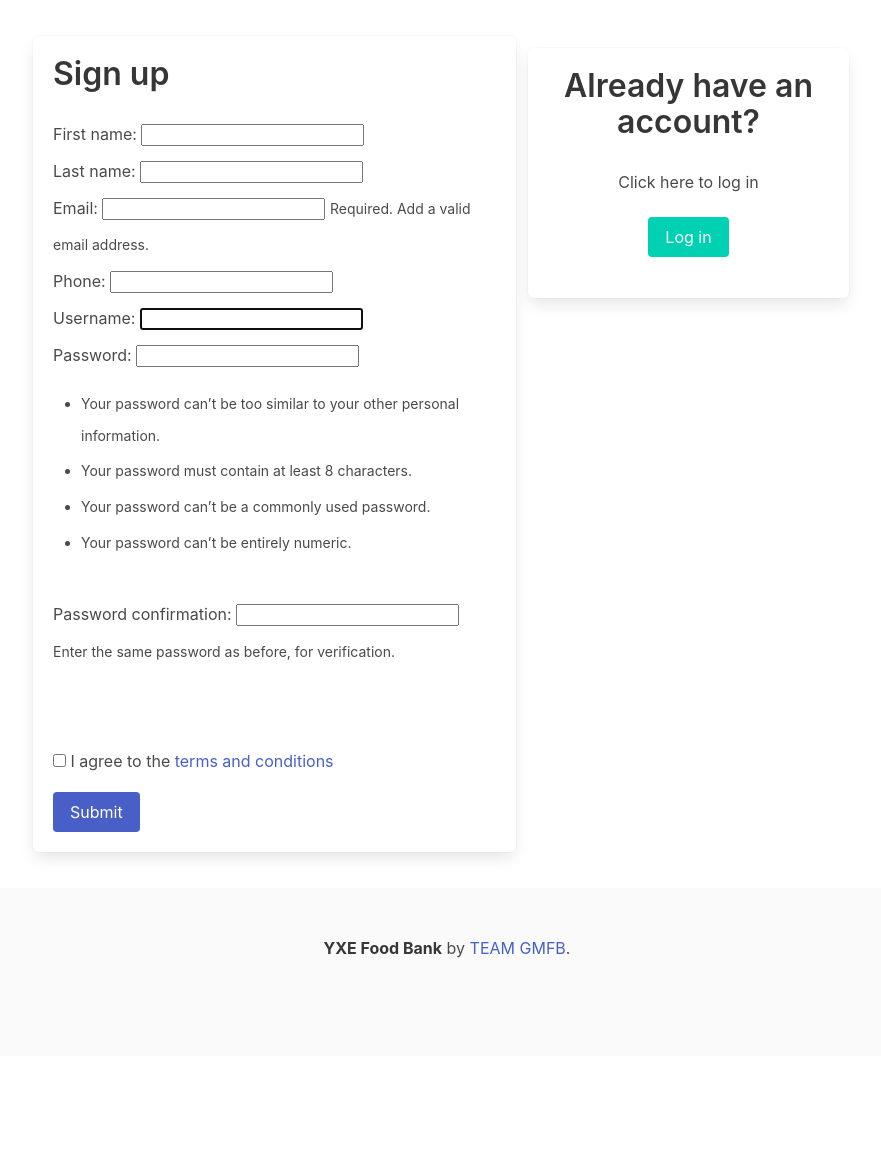
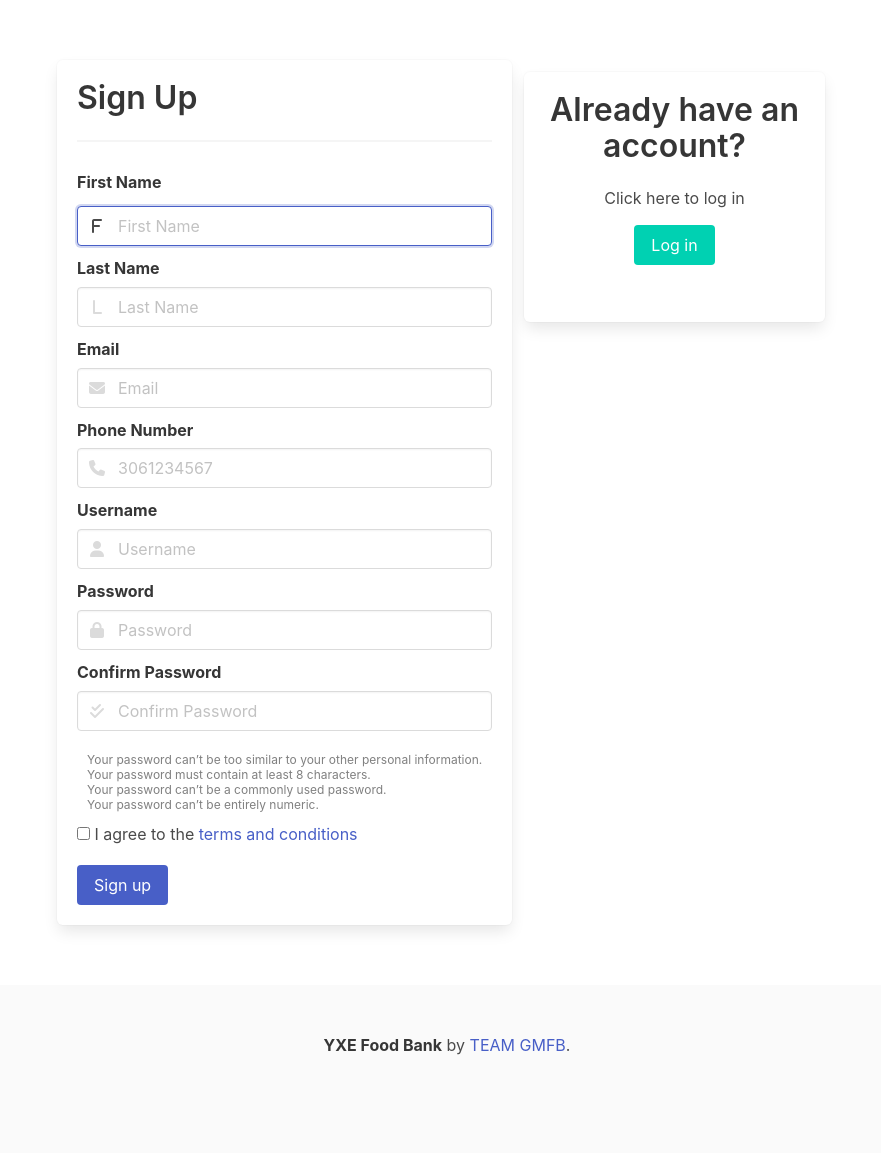
Before and after one commit to seemslikeali/yxefoodbank, a Django app: page /register/ in a window 1280 px wide. Shown: the part 56-1209 px from the top of the page, without its empty margins (193-1074 px from the left). Before the commit the page ends 1014 px from the top, so only its background shows below. Run offline with Django 4.2, Linux system fonts and the light colour scheme; some libraries are stand-ins or nearby versions.

Commit message:
account registration form overhaul
changed the way its done/  use register.html for now....

readdded the correct html

readdded the correct html

typo for errors notification

some changes to form layout etc...

linking/finished details

signup/login/every page/navbar

Update readme.txt

Update readme.txt

gitignore

```diff
--- a/account/forms.py
+++ b/account/forms.py
@@ -6,9 +6,6 @@ from account.models import Account
 
 
 class RegistrationForm(UserCreationForm):
-    email = forms.EmailField(
-        max_length=60, help_text='Required. Add a valid email address.')
-
     class Meta:
         model = Account
         fields = ('first_name', 'last_name', 'email', 'phone',
--- a/account/templates/account/register.html
+++ b/account/templates/account/register.html
@@ -1,58 +1,140 @@
 {% extends 'main.html'%} {% block content%}
 
-<section class="section supage">
-  <div class="tile is-ancestor" style="line-height: 2.3;">
-      <form class="tile is-child box" method="POST" action="{% url 'signup' %}">
-        {% csrf_token %}
-        <p class="title">Sign up</p>
+<section class="section supage ">
+  <div class="tile is-parent " style="line-height: 1.3">
+    <form class="tile is-child box" method="POST">
+      {% csrf_token %}
+      <p class="title">Sign Up</p>
+      <hr>
 
-        <div class="content">
-          {% comment %} add here {% endcomment %}
-          <div class="field">
+      <!-- First Name -->
+      <div class="field" style="line-height:2rem;">
+        <label class="label">First Name</label>
+        <p class="control has-icons-left has-icons-right">
+          <input class="input" type="text" placeholder="First Name" autofocus="" name="first_name" maxlength="30"
+            required="" id="id_first_name" />
+          <span class="icon is-small is-left">
+            <i class="fas fa-f"></i>
+          </span>
+        </p>
+      </div>
 
+      <!-- Last Name -->
+      <div class="field">
+        <label class="label">Last Name</label>
+        <p class="control has-icons-left has-icons-right">
+          <input class="input" type="text" placeholder="Last Name" name="last_name" maxlength="30" required=""
+            id="id_last_name" />
+          <span class="icon is-small is-left">
+            <i class="fas fa-l"></i>
+          </span>
+        </p>
+      </div>
 
+      <!-- Email -->
+      <div class="field">
+        <label class="label">Email</label>
+        <p class="control has-icons-left has-icons-right">
+          <input class="input" type="email" placeholder="Email" name="email" maxlength="60" required="" id="id_email" />
+          <span class="icon is-small is-left">
+            <i class="fas fa-envelope"></i>
+          </span>
+        </p>
+      </div>
 
-  {% csrf_token %} {% for field in registration_form%} {{field.label_tag}}
-  {{field}} {% if field.help_text%}
-  <small>{{field.help_text}}</small>
-  {% endif %} {% for error in field.error %}
-  <p style="color: red">{{error}}</p>
-  {% endfor %} <br />{% endfor %}
+      <!-- Phone Number -->
+      <div class="field">
+        <label class="label">Phone Number</label>
+        <p class="control has-icons-left has-icons-right">
+          <input class="input" type="tel" pattern="[0-9]{10}" placeholder="3061234567" name="phone" maxlength="10"
+            required="" id="id_phone" />
+          <span class="icon is-small is-left">
+            <i class="fas fa-phone"></i>
+          </span>
+        </p>
+      </div>
 
+      <!-- Username -->
+      <div class="field">
+        <label class="label">Username</label>
+        <p class="control has-icons-left has-icons-right">
+          <input class="input" type="username" placeholder="Username" name="username" maxlength="30" required=""
+            id="id_username" />
+          <span class="icon is-small is-left">
+            <i class="fas fa-user"></i>
+          </span>
+        </p>
+      </div>
 
-<br>
-          <br>
-          <div class="field">
-            <div class="control">
-              <label class="checkbox">
-                <input type="checkbox">
-                I agree to the <a href="#">terms and conditions</a>
-              </label>
-            </div>
-          </div>
+      <!-- Password -->
+      <div class="field">
+        <label class="label">Password</label>
+        <p class="control has-icons-left">
+          <input class="input" type="password" name="password1" autocomplete="off" required="" id="id_password1"
+            placeholder="Password" />
+          <span class="icon is-small is-left">
+            <i class="fas fa-lock"></i>
+          </span>
+        </p>
+      </div>
 
-          <div class="field is-grouped">
-            <div class="control">
-              <button type="submit" value="Login" class="button is-link">Submit</button>
-            </div>
-          </div>
-        </div>
-      </form>
-    </div>
+      <!-- Password confirmation -->
+      <div class="field">
+        <label class="label">Confirm Password</label>
+        <p class="control has-icons-left">
+          <input class="input" type="password" name="password2" autocomplete="off" required="" id="id_password2"
+            placeholder="Confirm Password" />
+          <span class="icon is-small is-left">
+            <i class="fas fa-check-double"></i>
+          </span>
+        </p>
+        <br style="display:block; margin: 5px 0;" <small class="is-size-7">
+        <ul style="line-height: 15px; color:grey; font-size:12px; padding-left: 10px;">
+          <li>
+            Your password can’t be too similar to your other personal
+            information.
+          </li>
+          <li>Your password must contain at least 8 characters.</li>
+          <li>Your password can’t be a commonly used password.</li>
+          <li>Your password can’t be entirely numeric.</li>
+        </ul>
+        </small>
+      </div>
+
+      {% for field in registration_form %}
+      {% for error in field.errors %}
+      <p style="color: red; font-weight:bold;">{{ error }}</p>
+      {% endfor %}
+      {% endfor %}
+      {% if registration_form.non_field_errors %}
+      <div style="color: red; font-weight:bold;">
+        <p>{{registration_form.non_field_errors}}</p>
+      </div>
+      {% endif %}
+
+      <label class="checkbox">
+        <input type="checkbox" data-np-checked="1" />
+        I agree to the <a href="#">terms and conditions</a>
+        <br style="display:block; margin: 0.3px 0;" />
+      </label>
+      <div class="field">
+        <p class="control">
+          <br style="display:block; margin: 5px 0;">
+          <button class="button is-link">Sign up</button>
+        </p>
+      </div>
+    </form>
 
     <div class="tile is-parent is-5">
       <article class="tile is-child box suloginbox">
         <p class="title has-text-centered">Already have an account?</p>
         <div class="content">
-
-          <p> Click here to log in</p>
-          <a class="button is-primary" href="/login">
-            Log in
-          </a>
-
+          <p>Click here to log in</p>
+          <a class="button is-primary" type="submit" href="/login"> Log in </a>
         </div>
       </article>
     </div>
   </div>
 </section>
+
 {% endblock content%}
--- a/account/views.py
+++ b/account/views.py
@@ -5,6 +5,9 @@ from account.forms import RegistrationForm
 
 
 def registration_view(request):
+    if request.user.is_authenticated:
+        return redirect('/')
+
     context = {}
     if request.POST:
         form = RegistrationForm(request.POST)
--- a/base/templates/base/home.html
+++ b/base/templates/base/home.html
@@ -20,7 +20,7 @@
           <p>Lorem ipsum dolor sit amet, consectetur adipiscing elit. Proin ornare magna eros, eu pellentesque tortor
             vestibulum ut. Maecenas non massa sem. Etiam finibus odio quis feugiat facilisis.</p>
           <br>
-          <button class="button is-primary">Read more</button>
+          <a class="button is-primary" href="{% url 'donate' %}">Read more</a>
         </div>
       </article>
     </div>
@@ -32,7 +32,7 @@
           <p>Lorem ipsum dolor sit amet, consectetur adipiscing elit. Proin ornare magna eros, eu pellentesque tortor
             vestibulum ut. Maecenas non massa sem. Etiam finibus odio quis feugiat facilisis.</p>
           <br>
-          <button class="button is-primary">Read more</button>
+          <a class="button is-primary" href="{% url 'volunteer' %}">Read more</a>
         </div>
       </article>
     </div>
--- a/base/urls.py
+++ b/base/urls.py
@@ -10,5 +10,8 @@ urlpatterns = [
     path('login/', views.loginPage, name="login"),
     path('signup/', views.signup, name="signup"),
     path('logout/', views.logoutUser, name="logout"),
-
+    path('volunteer/', views.volunteerPage, name="volunteer"),
+    path('about/', views.aboutPage, name="about"),
+    path('donate/', views.donatePage, name="donate"),
+    path('contact/', views.contactPage, name="contact"),
 ]
--- a/templates/main.html
+++ b/templates/main.html
@@ -2,13 +2,16 @@
 <!DOCTYPE html>
 <html lang="en">
   <head>
-    <meta charset="UTF-8">
-    <meta http-equiv="X-UA-Compatible" content="IE=edge">
-    <meta name="viewport" content="width=device-width, initial-scale=1.0">
+    <meta charset="UTF-8" />
+    <meta http-equiv="X-UA-Compatible" content="IE=edge" />
+    <meta name="viewport" content="width=device-width, initial-scale=1.0" />
 
     <title>YXE Food Bank</title>
-    <link rel="stylesheet" href="{% static 'css/style.css' %}">
-    <script src="https://kit.fontawesome.com/a2e9d60101.js" crossorigin="anonymous"></script>
+    <link rel="stylesheet" href="{% static 'css/style.css' %}" />
+    <script
+      src="https://kit.fontawesome.com/a2e9d60101.js"
+      crossorigin="anonymous"
+    ></script>
     <script>
       function myFunction() {
         var x = document.getElementById("delete");
@@ -22,28 +25,9 @@
   </head>
 
   <body>
-
     {% include 'navbar.html'%}
-        {% if messages %}
-        <article class="message is-dark" id="delete">
-            <div class="message-header">
-              <p>Attention</p>
-              <button class="delete" aria-label="delete" onclick="myFunction()"></button>
-            </div>
-            <div class="message-body">
-                <ul class="messages">
-
-                    {% for message in messages %}
-                    <li> {{ message }}</li>
-                    {% endfor %}
-                </ul>
-            </div>
-        </article>
-
-        {% endif %}
     {% block content%}
     {% endblock %}
     {% include 'footer.html' %}
   </body>
-
 </html>
```
Also changed, not shown: base/templates/base/about.html (added, +19 -0 lines), base/templates/base/contact.html (added, +19 -0 lines), base/templates/base/donate.html (added, +19 -0 lines), base/templates/base/login.html (+37 -11 lines), base/templates/base/volunteer.html (added, +19 -0 lines), base/views.py (+16 -5 lines), templates/navbar.html (+32 -43 lines), db.sqlite3, readme.txt, 2 other files. Lines whose indentation alone changed are shown as unchanged.
